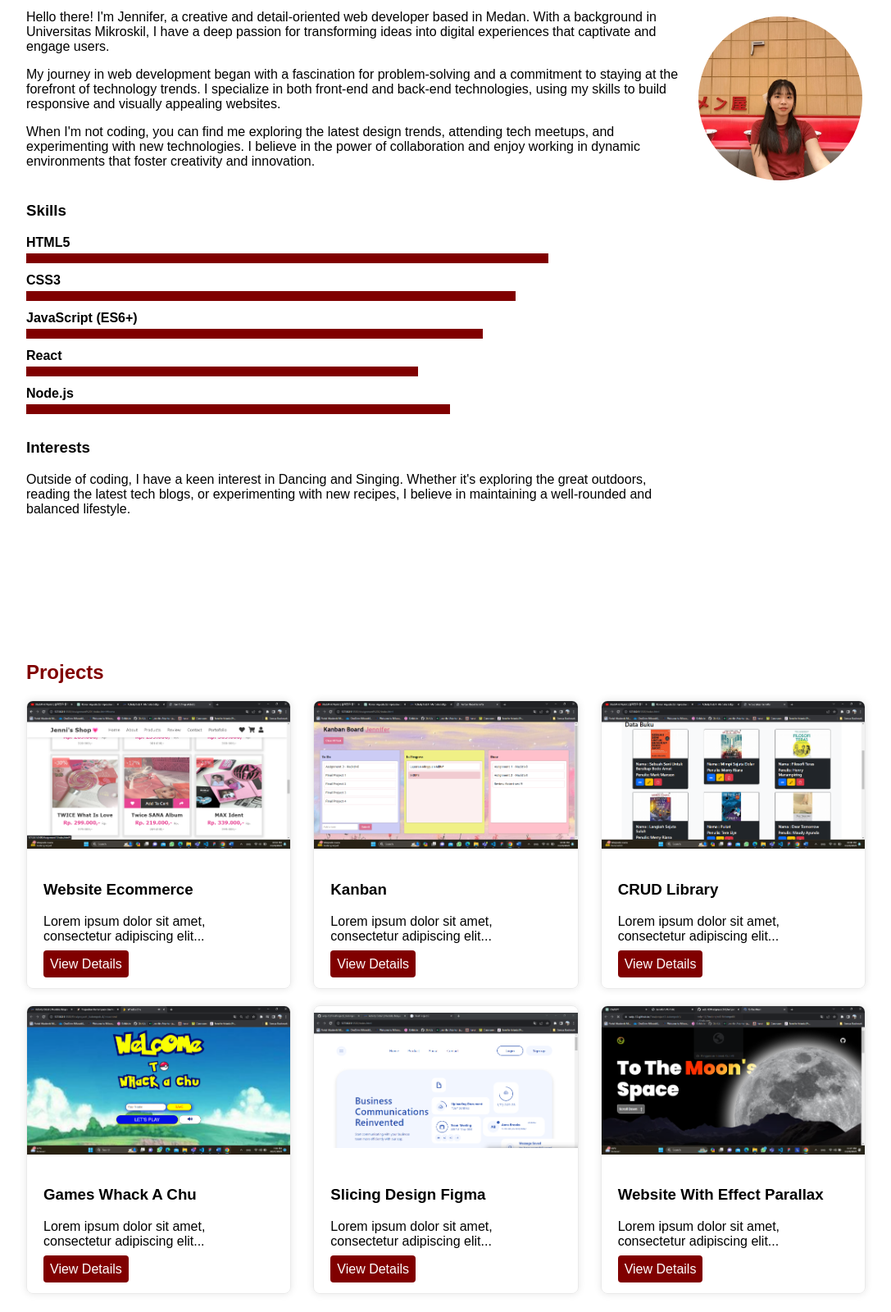
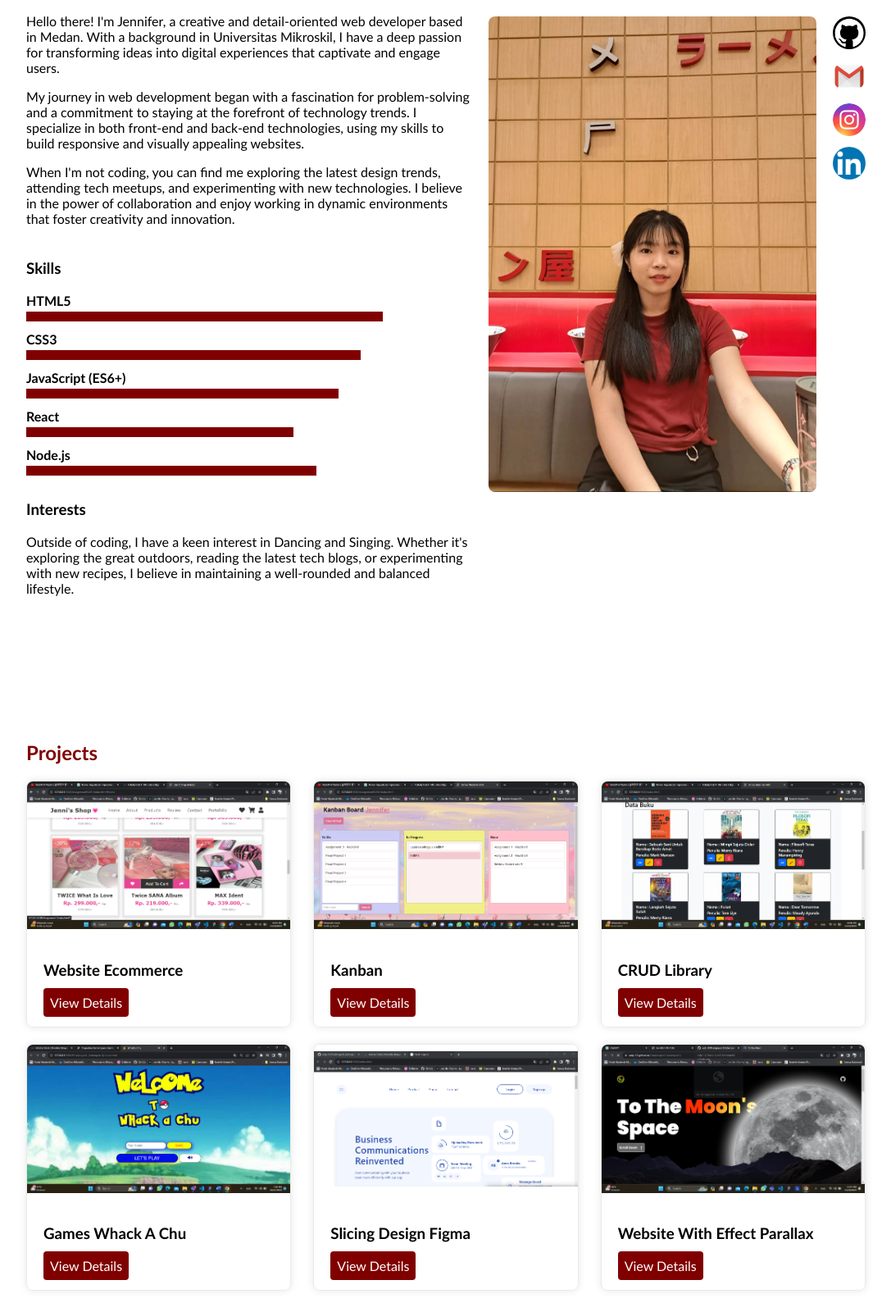
Before and after one commit to Jennijen88/FInalproject4_JenniferArianto, a plain HTML site: page index.html in a window 1280 px wide. Shown: the part 560-2160 px from the top of the page at 82% size, without its empty margins (96-1183 px from the left). Drawn offline with Linux system fonts and the light colour scheme.

Commit message:
update about me section

```diff
--- a/index.html
+++ b/index.html
@@ -87,8 +87,22 @@
           </div>
         </div>
 
-        <div class="profile-img"></div>
+        <div class="profile-img-big">
+          <!-- Gambar profil -->
+        </div>
+        <div class="social-icons">
+          <!-- Logo sosial media -->
+          <a href="https://github.com/Jennijen88" target="_blank" title="GitHub"><img src="img/github-icon.jpg"
+              alt="GitHub"></a>
+          <a href="mailto:jenniferarianto@gmail.com" target="_blank" title="Gmail"><img src="img/gmail-icon.jpg"
+              alt="Gmail"></a>
+          <a href="https://www.instagram.com/jenniferarianto/" target="_blank" title="Instagram"><img
+              src="img/instagram-icon.jpg" alt="Instagram"></a>
+          <a href="https://www.linkedin.com/in/jennifer-arianto-373a6b1b2/" target="_blank" title="Linkedin"><img
+              src="img/linkedin-icon.jpg" alt="Linkedin"></a>
+        </div>
       </div>
+    </div>
     </div>
   </section>
 
@@ -100,8 +114,7 @@
           <img src="img/project1.png" alt="Project 1">
           <div class="project-info">
             <h3>Website Ecommerce</h3>
-            <p>Lorem ipsum dolor sit amet, consectetur adipiscing elit...</p>
-            <a href="https://assignment1-jennifer.vercel.app/" target="_blank" >View Details</a>
+            <a href="https://assignment1-jennifer.vercel.app/" target="_blank">View Details</a>
           </div>
         </div>
 
@@ -109,8 +122,7 @@
           <img src="img/project2.png" alt="Project 2">
           <div class="project-info">
             <h3>Kanban</h3>
-            <p>Lorem ipsum dolor sit amet, consectetur adipiscing elit...</p>
-            <a href="https://assignment2-jennifer.vercel.app/" target="_blank" >View Details</a>
+            <a href="https://assignment2-jennifer.vercel.app/" target="_blank">View Details</a>
           </div>
         </div>
 
@@ -118,8 +130,7 @@
           <img src="img/project3.png" alt="Project 3">
           <div class="project-info">
             <h3>CRUD Library</h3>
-            <p>Lorem ipsum dolor sit amet, consectetur adipiscing elit...</p>
-            <a href="https://assignment3-jennifer.vercel.app/" target="_blank" >View Details</a>
+            <a href="https://assignment3-jennifer.vercel.app/" target="_blank">View Details</a>
           </div>
         </div>
 
@@ -127,8 +138,7 @@
           <img src="img/project4.png" alt="Project 4">
           <div class="project-info">
             <h3>Games Whack A Chu</h3>
-            <p>Lorem ipsum dolor sit amet, consectetur adipiscing elit...</p>
-            <a href="https://wdp-12.github.io/Finalproject1_Kelompok-4" target="_blank" >View Details</a>
+            <a href="https://wdp-12.github.io/Finalproject1_Kelompok-4" target="_blank">View Details</a>
           </div>
         </div>
 
@@ -136,8 +146,7 @@
           <img src="img/project5.png" alt="Project 4">
           <div class="project-info">
             <h3>Slicing Design Figma</h3>
-            <p>Lorem ipsum dolor sit amet, consectetur adipiscing elit...</p>
-            <a href="https://final-project2-kelompok7.vercel.app/" target="_blank" >View Details</a>
+            <a href="https://final-project2-kelompok7.vercel.app/" target="_blank">View Details</a>
           </div>
         </div>
 
@@ -145,8 +154,7 @@
           <img src="img/project6.png" alt="Project 4">
           <div class="project-info">
             <h3>Website With Effect Parallax</h3>
-            <p>Lorem ipsum dolor sit amet, consectetur adipiscing elit...</p>
-            <a href="https://wdp-12.github.io/Finalproject3-kelompok1/" target="_blank" >View Details</a>
+            <a href="https://wdp-12.github.io/Finalproject3-kelompok1/" target="_blank">View Details</a>
           </div>
         </div>
 
--- a/script.js
+++ b/script.js
@@ -1,32 +1,3 @@
-// JavaScript
-
-document.addEventListener("DOMContentLoaded", function () {
-  const projects = document.querySelectorAll(".project");
-  const modal = document.querySelector(".project-modal");
-
-  projects.forEach((project) => {
-    project.addEventListener("click", () => {
-      const projectName = project.querySelector(".project-info h3").textContent;
-      const projectDetails = project.querySelector(".project-info p").textContent;
-      const githubLink = project.querySelector("button").getAttribute("data-github");
-
-      modal.innerHTML = `
-        <div class="project-info">
-          <h3>${projectName}</h3>
-          <p>${projectDetails}</p>
-          ${githubLink ? `<a href="${githubLink}" target="_blank">GitHub Repository</a>` : ''}
-        </div>`;
-      modal.style.display = "flex";
-    });
-  });
-
-  modal.addEventListener("click", (e) => {
-    if (e.target === modal) {
-      modal.style.display = "none";
-    }
-  });
-});
-
 document.addEventListener("DOMContentLoaded", function () {
   const navLinks = document.querySelectorAll("nav a");
 
--- a/style.css
+++ b/style.css
@@ -1,5 +1,5 @@
 body {
-  font-family: 'Arial', sans-serif;
+  font-family: 'Trebuchet MS', 'Lucida Sans Unicode', 'Lucida Grande', 'Lucida Sans', Arial, sans-serif;
   margin: 0;
   padding: 0;
 }
@@ -89,6 +89,33 @@ header {
 
 .profile-container:hover .profile-img {
   transform: scale(1.2);
+}
+
+.profile-img-big {
+  width: 400px;
+  height: 580px;
+  background-image: url('img/profile.jpg');
+  background-size: cover;
+  background-position: center;
+  border-radius: 8px; /* Menambahkan border-radius agar persegi lebih halus */
+  margin: 20px auto 10px;
+  border: none; /* Menghapus border */
+}
+
+.social-icons {
+  margin-left: 20px;
+  margin-top: 20px;
+}
+
+.social-icons a {
+  display: block; /* Mengubah menjadi blok untuk memindahkan ke bawah satu per satu */
+  margin-bottom: 10px; /* Memberikan margin bawah untuk mengatur jarak antara ikon sosial media */
+}
+
+.social-icons img {
+  width: 40px;
+  height: 40px;
+  border-radius: 50%;
 }
 
 .header-content {
```
Also changed, not shown: img/github-icon.jpg (added), img/gmail-icon.jpg (added), img/instagram-icon.jpg (added), img/linkedin-icon.jpg (added).
